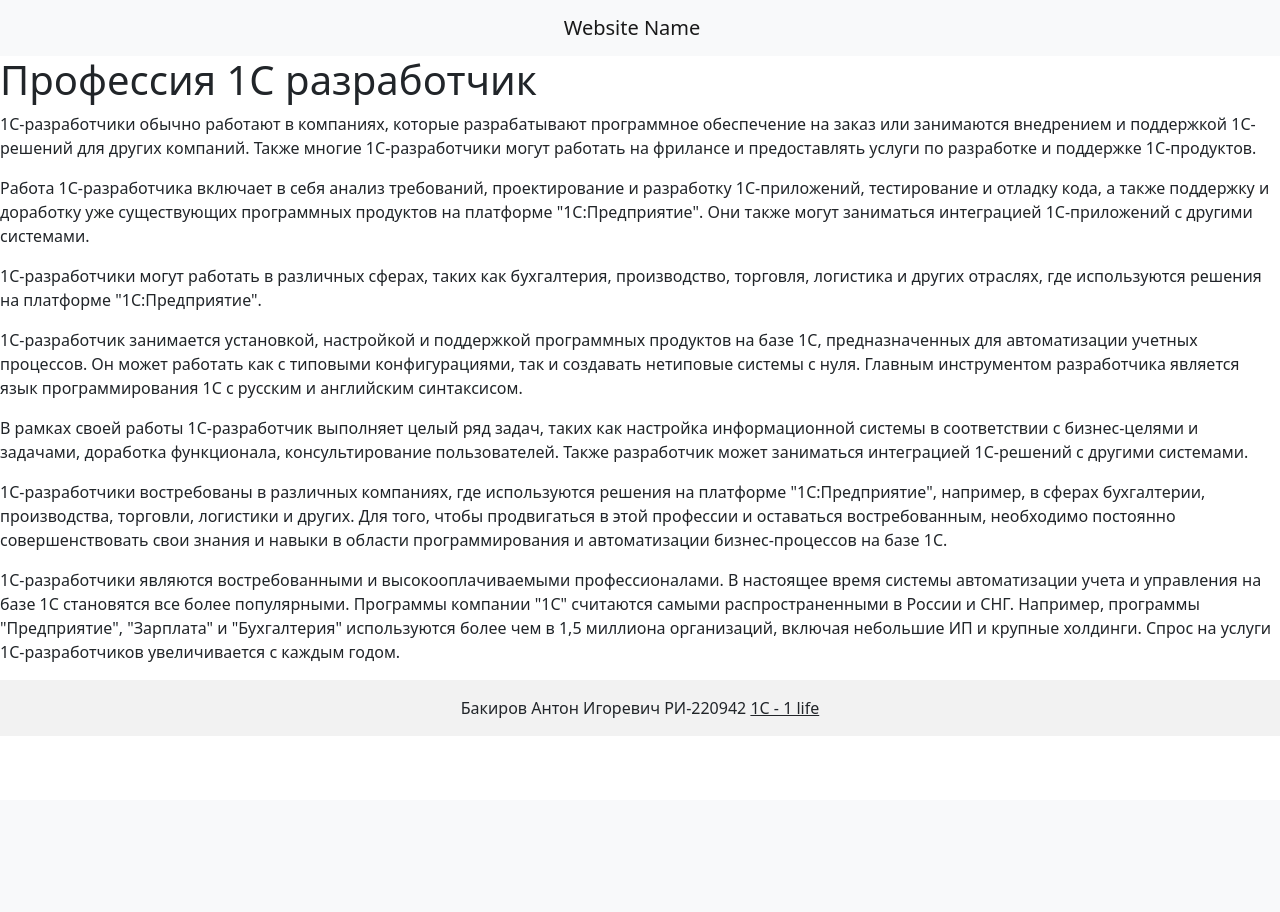
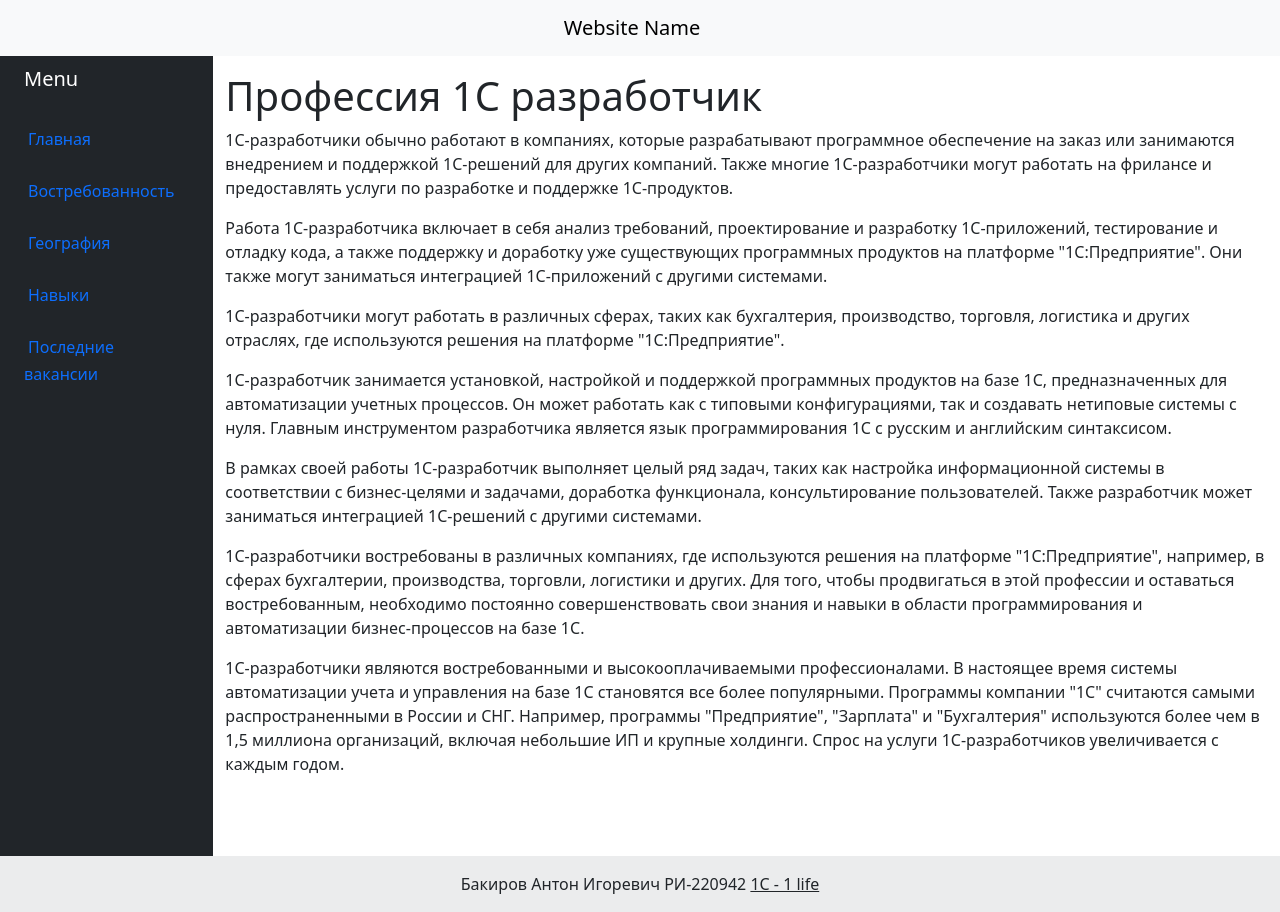
Before and after one commit to Username-is-not-avialable/Django_web_app, a Django app: page / in a window 1280 px wide. Before the commit the page ends 718 px from the top, so only its background shows below. Run offline with Django 5.2, Linux system fonts and the light colour scheme.

Commit message:
create left sidebar

```diff
--- a/templates/main/base.html
+++ b/templates/main/base.html
@@ -3,19 +3,58 @@
 <head>
     <meta charset="UTF-8">
     <title>1C - 1 life</title>
-    <link href="https://cdn.jsdelivr.net/npm/bootstrap@5.0.2/dist/css/bootstrap.min.css" rel="stylesheet"
-          integrity="sha384-EVSTQN3/azprG1Anm3QDgpJLIm9Nao0Yz1ztcQTwFspd3yD65VohhpuuCOmLASjC" crossorigin="anonymous">
+    <link href="https://cdn.jsdelivr.net/npm/bootstrap@5.3.2/dist/css/bootstrap.min.css" rel="stylesheet"
+          integrity="sha384-T3c6CoIi6uLrA9TneNEoa7RxnatzjcDSCmG1MXxSR1GAsXEV/Dwwykc2MPK8M2HN" crossorigin="anonymous">
 </head>
 <body>
 <nav class="navbar navbar-expand-lg navbar-light bg-light" style="justify-content: center;">
-    <a class="navbar-brand" href="#" >
-<!--        <img src="logo.png" width="30" height="30" class="d-inline-block align-top" alt="Your Logo">-->
+    <a class="navbar-brand" href="#">
+        <!--        <img src="logo.png" width="30" height="30" class="d-inline-block align-top" alt="Your Logo">-->
         Website Name
     </a>
 </nav>
 
-{% block content%}
-{% endblock %}
+<div class="container-fluid">
+    <div class="row flex-nowrap">
+        <div class="col-auto col-md-3 col-xl-2 px-sm-2 px-0 bg-dark">
+            <div class="d-flex flex-column align-items-center align-items-sm-start px-3 pt-2 text-white min-vh-100">
+                <a href="/" class="d-flex align-items-center pb-3 mb-md-0 me-md-auto text-white text-decoration-none">
+                    <span class="fs-5 d-none d-sm-inline">Menu</span>
+                </a>
+                <ul class="nav nav-pills flex-column mb-sm-auto mb-0 align-items-center align-items-sm-start" id="menu">
+                    <li class="nav-item">
+                        <a href="#" class="nav-link align-middle px-0">
+                            <i class="fs-4 bi-house"></i> <span class="ms-1 d-none d-sm-inline">Главная</span>
+                        </a>
+                    </li>
+                    <li>
+                        <a href="#" class="nav-link px-0 align-middle">
+                            <i class="fs-4 bi-table"></i> <span class="ms-1 d-none d-sm-inline">Востребованность</span></a>
+                    </li>
+                    <li>
+                        <a href="#submenu2" data-bs-toggle="collapse" class="nav-link px-0 align-middle ">
+                            <i class="fs-4 bi-bootstrap"></i> <span class="ms-1 d-none d-sm-inline">География</span></a>
+                    </li>
+                    <li>
+                        <a href="#submenu3" data-bs-toggle="collapse" class="nav-link px-0 align-middle">
+                            <i class="fs-4 bi-grid"></i> <span class="ms-1 d-none d-sm-inline">Навыки</span> </a>
+                    </li>
+                    <li>
+                        <a href="#" class="nav-link px-0 align-middle">
+                            <i class="fs-4 bi-people"></i> <span class="ms-1 d-none d-sm-inline">Последние вакансии</span> </a>
+                    </li>
+                </ul>
+                <hr>
+            </div>
+        </div>
+        <div class="col py-3">
+            {% block content%}
+            {% endblock %}
+        </div>
+    </div>
+</div>
+
+
 <footer class="bg-body-tertiary text-center text-lg-start">
     <!-- Copyright -->
     <div class="text-center p-3" style="background-color: rgba(0, 0, 0, 0.05);">
```
